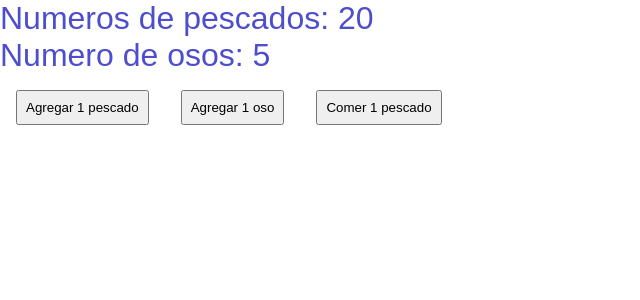
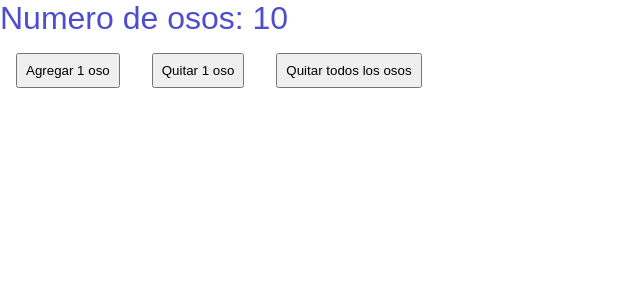
Before and after one commit to jaenfigueroa/poc_zustand, a React (Vite) app: page / in a window 1280 px wide. Shown: the top 300 px of the page, without its empty margins (0-640 px from the left). Built offline with nearby package versions, Linux system fonts and the light colour scheme; the HTML template or start-up script is replaced by a standard one.

Commit message:
chore: no store actions

```diff
--- a/src/App.tsx
+++ b/src/App.tsx
@@ -1,9 +1,8 @@
 import './App.css'
 // import Prueba from './Prueba1'
 // import Prueba from './Prueba2'
-// import Prueba from './Prueba4'
-// import Prueba from './Prueba5'
-import Prueba from './Prueba6'
+// import Prueba from './Prueba3'
+import Prueba from './Prueba7'
 
 const App = () => {
   return (
--- /dev/null
+++ b/src/Prueba7/components/Control.tsx
@@ -0,0 +1,13 @@
+import { incrementBear, decrementBear, removeAllBears } from '../store/BearsStore'
+
+const Control = () => {
+  return (
+    <>
+      <button onClick={() => incrementBear(1)}>Agregar 1 oso</button>
+      <button onClick={() => decrementBear(1)}>Quitar 1 oso</button>
+      <button onClick={() => removeAllBears()}>Quitar todos los osos</button>
+    </>
+  )
+}
+
+export default Control
--- /dev/null
+++ b/src/Prueba7/components/Screen.tsx
@@ -0,0 +1,9 @@
+import { useBearsStore } from '../store/BearsStore'
+
+const Screen = () => {
+  const bears = useBearsStore((state) => state.bears)
+
+  return <p>Numero de osos: {bears}</p>
+}
+
+export default Screen
--- /dev/null
+++ b/src/Prueba7/index.tsx
@@ -0,0 +1,13 @@
+import Control from './components/Control'
+import Screen from './components/Screen'
+
+const Prueba2 = () => {
+  return (
+    <section>
+      <Screen />
+      <Control />
+    </section>
+  )
+}
+
+export default Prueba2
--- /dev/null
+++ b/src/Prueba7/store/BearsStore.tsx
@@ -0,0 +1,26 @@
+import { create } from 'zustand'
+
+type State = {
+  bears: number
+}
+
+export const useBearsStore = create<State>(() => ({
+  bears: 10,
+}))
+
+// las actions quedan fuera del store, para usar ya no necesitamos del usar el hook, si no directamente
+// version modificada -> Prueba 2
+export const incrementBear = (qty: number) =>
+  useBearsStore.setState((state) => ({
+    bears: state.bears + qty,
+  }))
+
+export const decrementBear = (qty: number) =>
+  useBearsStore.setState((state) => ({
+    bears: state.bears - qty,
+  }))
+
+export const removeAllBears = () =>
+  useBearsStore.setState(() => ({
+    bears: 0,
+  }))
```
